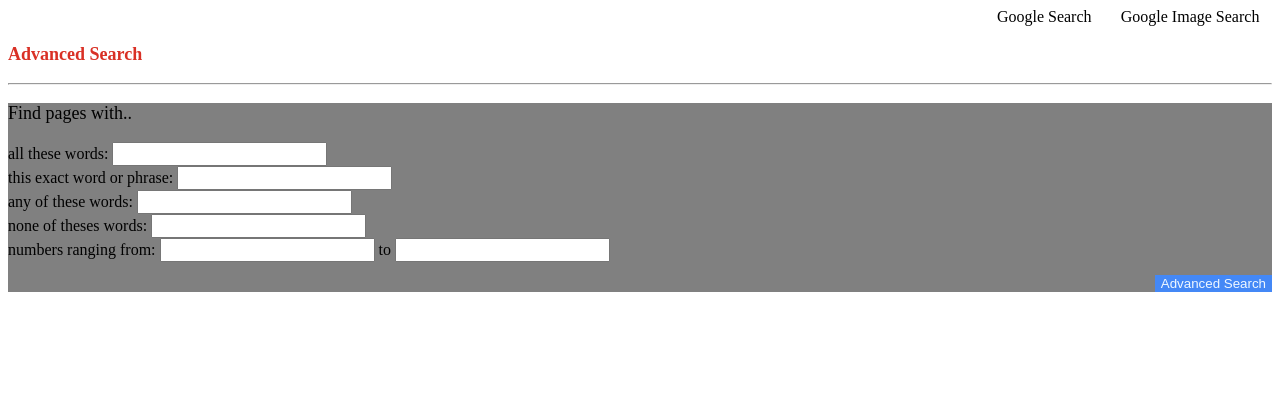
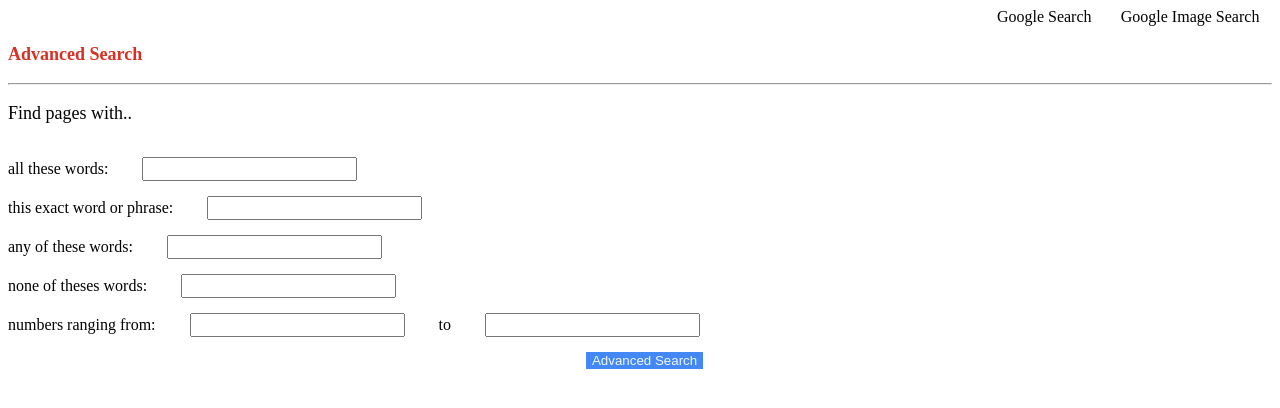
Before and after one commit to luis-jmtz/Simple-Google-Search-Front-end, a plain HTML site: page google_advanced_search.html in a window 1280 px wide. Drawn offline with Linux system fonts and the light colour scheme.

Commit message:
project complete

```diff
--- a/styles.css
+++ b/styles.css
@@ -58,20 +58,24 @@
 .advanced-form{
 
     text-align: left;
-    background-color: gray;
 
     .sub-button{
         text-align: right;
         input[type=submit]{
-        margin-top: 1%;
-        margin-left: 1%;
         height: 20%;
         background-color: #4488f6;
+        height: 20%;
+        width: auto;
         color: aliceblue;
+        margin-right: 45%;
+        margin-top: 15px;
         border:none;}}
 
     input[type="text"]{
         font-size: medium;
+        margin-left: 30px;
+        margin-top: 15px;
+        margin-right: 30px;
     }
 
 }
```
